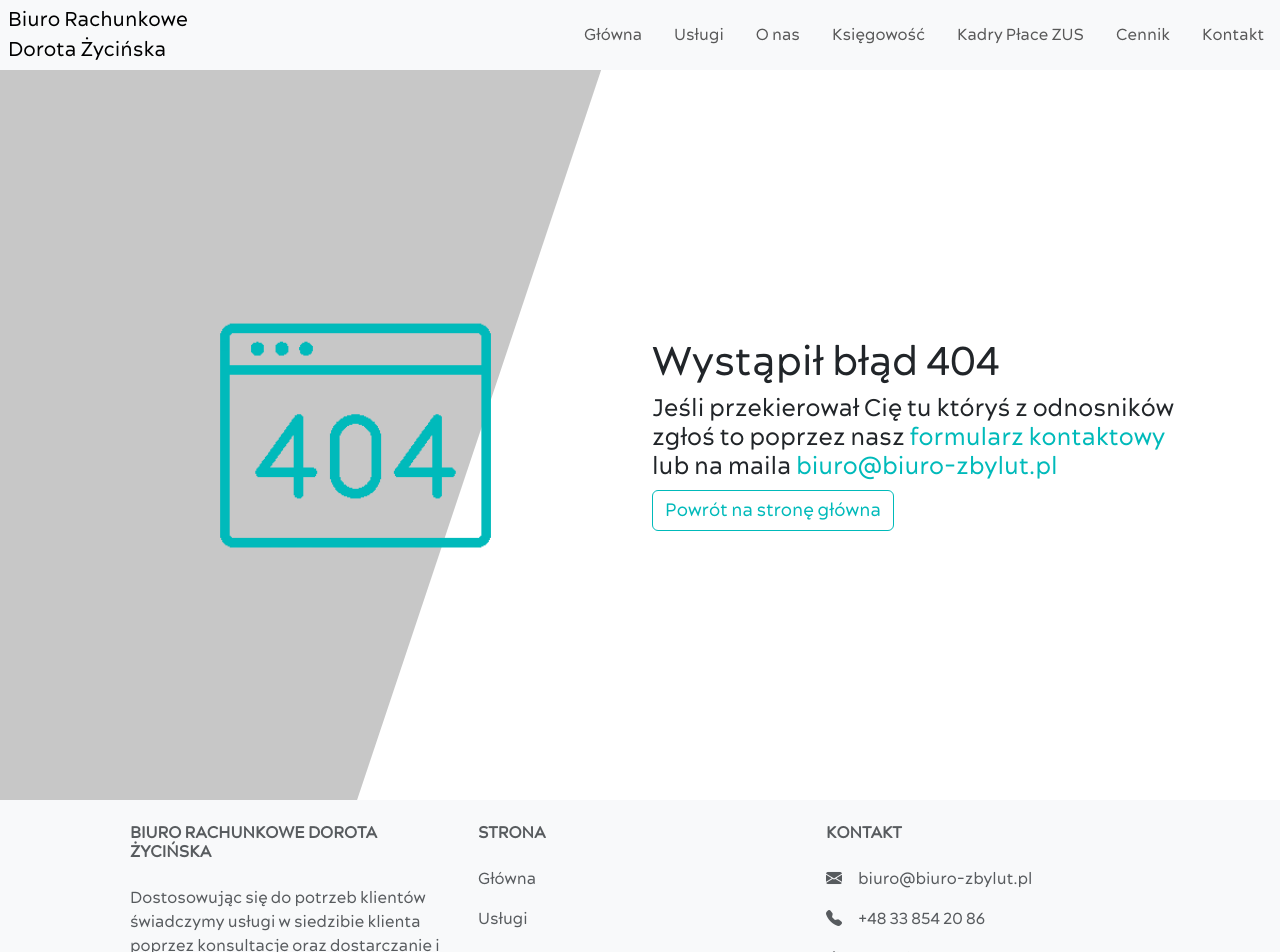
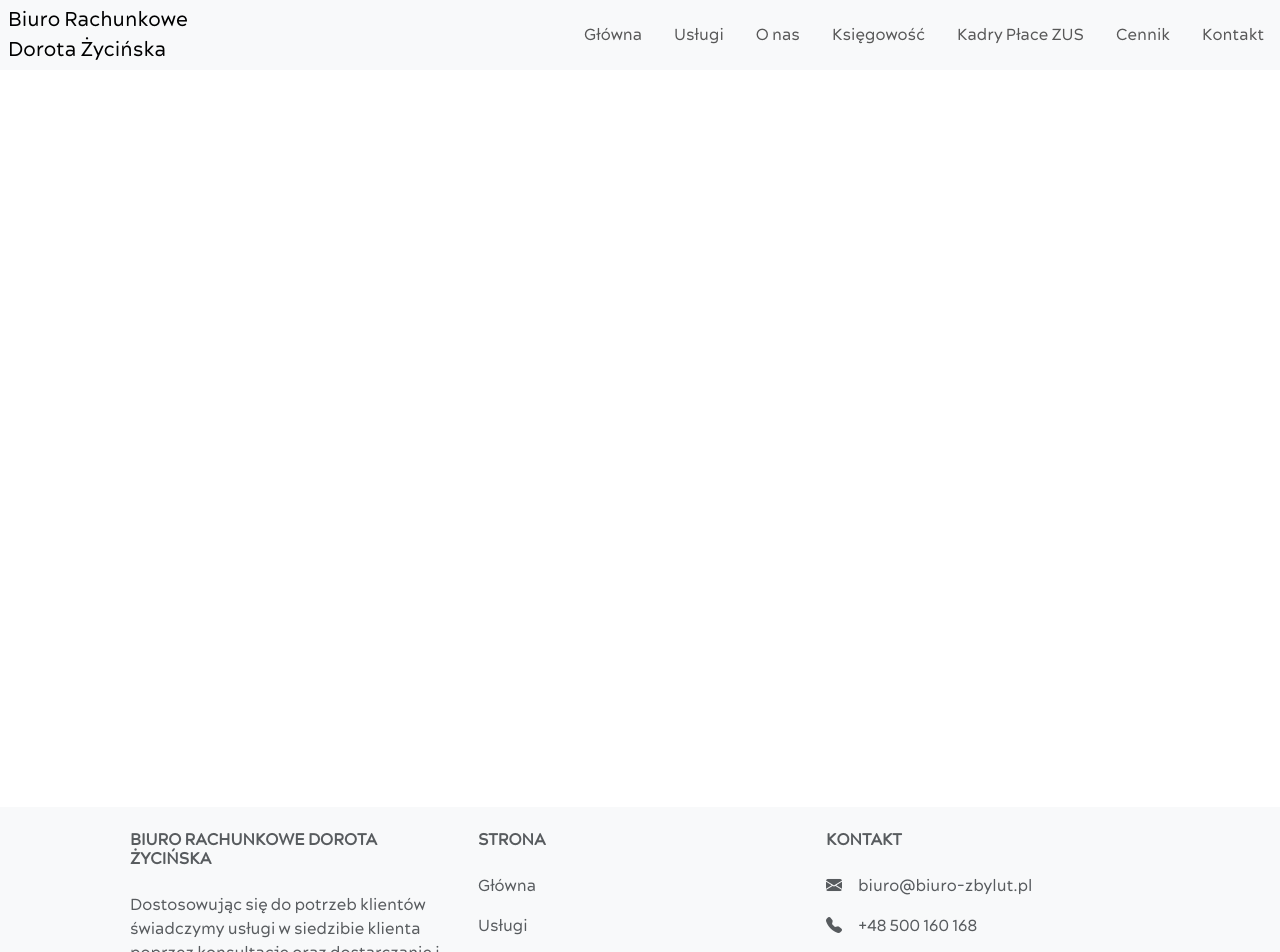
Before and after one commit to luiqiana/biuro-zbylut, a React (Create React App) app in the folder client/: page /legals/terms in a window 1280 px wide. Shown: the top 952 px of the page. Built offline with nearby package versions, Linux system fonts and the light colour scheme.

Commit message:
Changed content, fixed footer and added privacy politic

```diff
--- a/client/src/App.js
+++ b/client/src/App.js
@@ -6,9 +6,10 @@ import 'bootstrap-icons/font/bootstrap-icons.css';
 import './styles/css/style.css';
 
 import Navigation from "./components/Navigation";
-import Index from "./components/Index";
 import Footer from "./components/Footer";
 
+import Index from "./components/Index";
+import Terms from "./components/Terms";
 import E404 from "./components/errors/E404";
 
 class App extends Component {
@@ -18,6 +19,7 @@ class App extends Component {
 				<Navigation />
 				<Routes>
 					<Route path="/" element={<Index />} />
+					<Route path="/legals/terms" element={<Terms />}></Route>
 					<Route path="*" element={<E404 />} />
 				</Routes>
 				<Footer />
--- a/client/src/components/Footer.js
+++ b/client/src/components/Footer.js
@@ -28,14 +28,14 @@ class Footer extends Component {
 							</p>
 							<p>
 								<i className="bi bi-telephone-fill me-3" />
-								<a href="tel:+48338542086" className="text-reset footer-text">+48 33 854 20 86</a>
+								<a href="tel:+48500160168" className="text-reset footer-text">+48 500 160 168</a>
 							</p>
 							<div>
 								<i className="bi bi-house me-3" />
 								<h6 className="d-inline-block text-uppercase fw-bold">Adres</h6><br />
 								Biuro Rachunkowe Dorota Życińska<br />
-								ul. Sikorskiego 24<br />
-								42-450 Ustroń<br />
+								os. Manhatan 3/64<br />
+								43-450 Ustroń<br />
 							</div>
 						</Col>
 					</Row>
--- /dev/null
+++ b/client/src/components/Terms.js
@@ -0,0 +1,13 @@
+import React, {Component} from 'react';
+
+class Terms extends Component {
+	render() {
+		return(
+			<section id="terms">
+				<iframe src="/dl/privacy.pdf" title="Polityka prywatności" />
+			</section>
+		);
+	}
+}
+
+export default Terms;
--- a/client/src/components/index/contact/maps/Config.js
+++ b/client/src/components/index/contact/maps/Config.js
@@ -1,13 +1,13 @@
 const MapsConfig = {
 	office: {
 		center: {
-			lat: 49.723780297535136,
-			lng: 18.811760453310026
+			lat: 49.71743143963062,
+			lng: 18.802684097489742
 		}
 	},
 	center: {
-		lat: 49.723780297535136,
-		lng: 18.811760453310026
+		lat: 49.71743143963062,
+		lng: 18.802684097489742
 	},
 	zoom: 11
 };
--- a/client/src/index.js
+++ b/client/src/index.js
@@ -10,7 +10,4 @@ root.render(
   </React.StrictMode>
 );
 
-// If you want to start measuring performance in your app, pass a function
-// to log results (for example: reportWebVitals(console.log))
-// or send to an analytics endpoint. Learn more: https://bit.ly/CRA-vitals
 reportWebVitals();
--- a/client/src/styles/scss/style.scss
+++ b/client/src/styles/scss/style.scss
@@ -176,7 +176,7 @@ footer {
 			transition: 0.5s;
 
 			&:hover {
-				color: #ff0000 !important;
+				color: #00baba !important;
 			}
 		}
 	}
@@ -1237,3 +1237,15 @@ section#error {
 		}
 	}
 }
+
+/*
+	Terms
+*/
+section#terms {
+	width: 100%;
+
+	iframe {
+		width: 100%;
+		height: calc(100vh - 70px);
+	}
+}
```
Also changed, not shown: client/src/styles/css/style.css, 2 other files (tests, documents, lock files or other folders).
